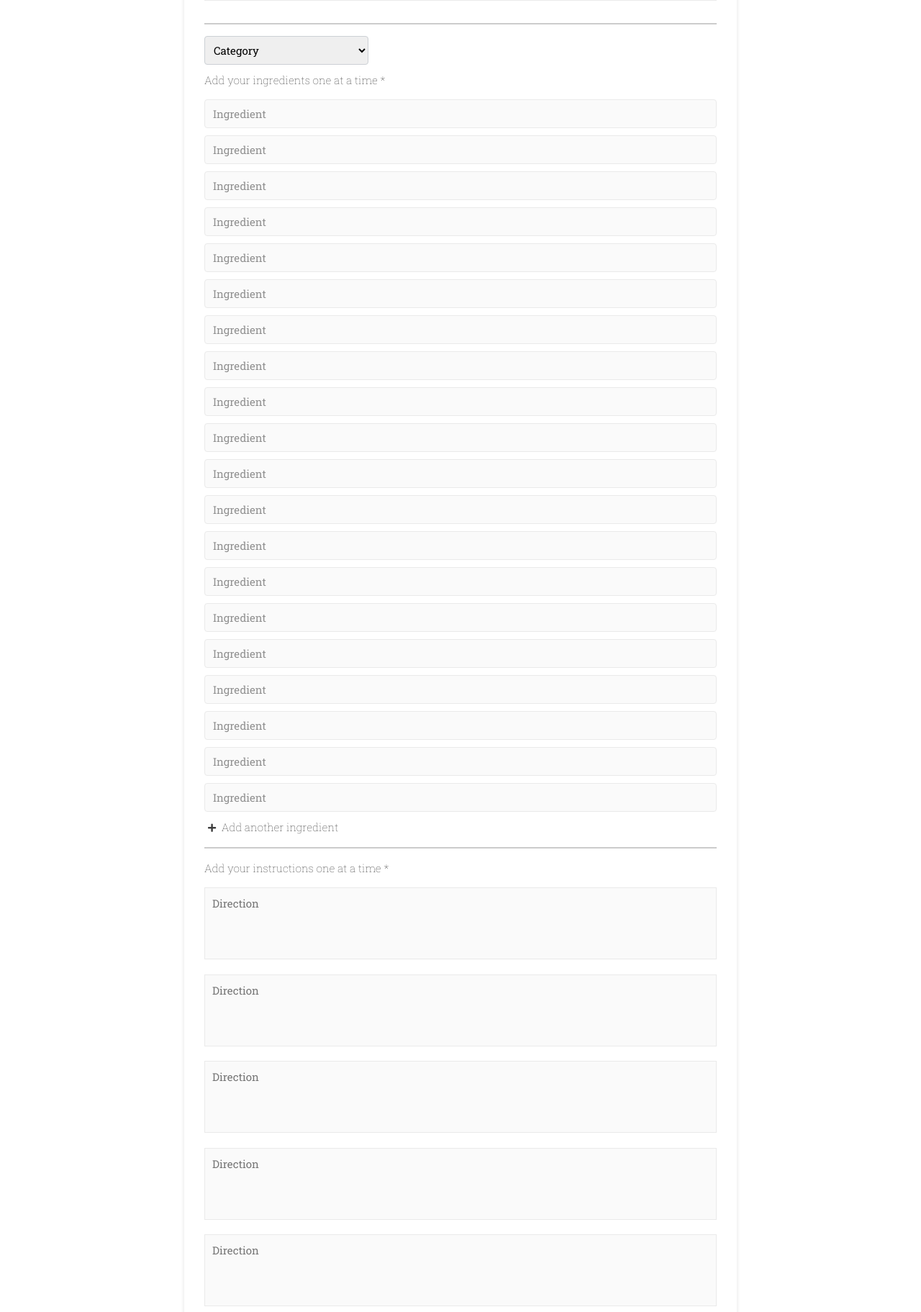
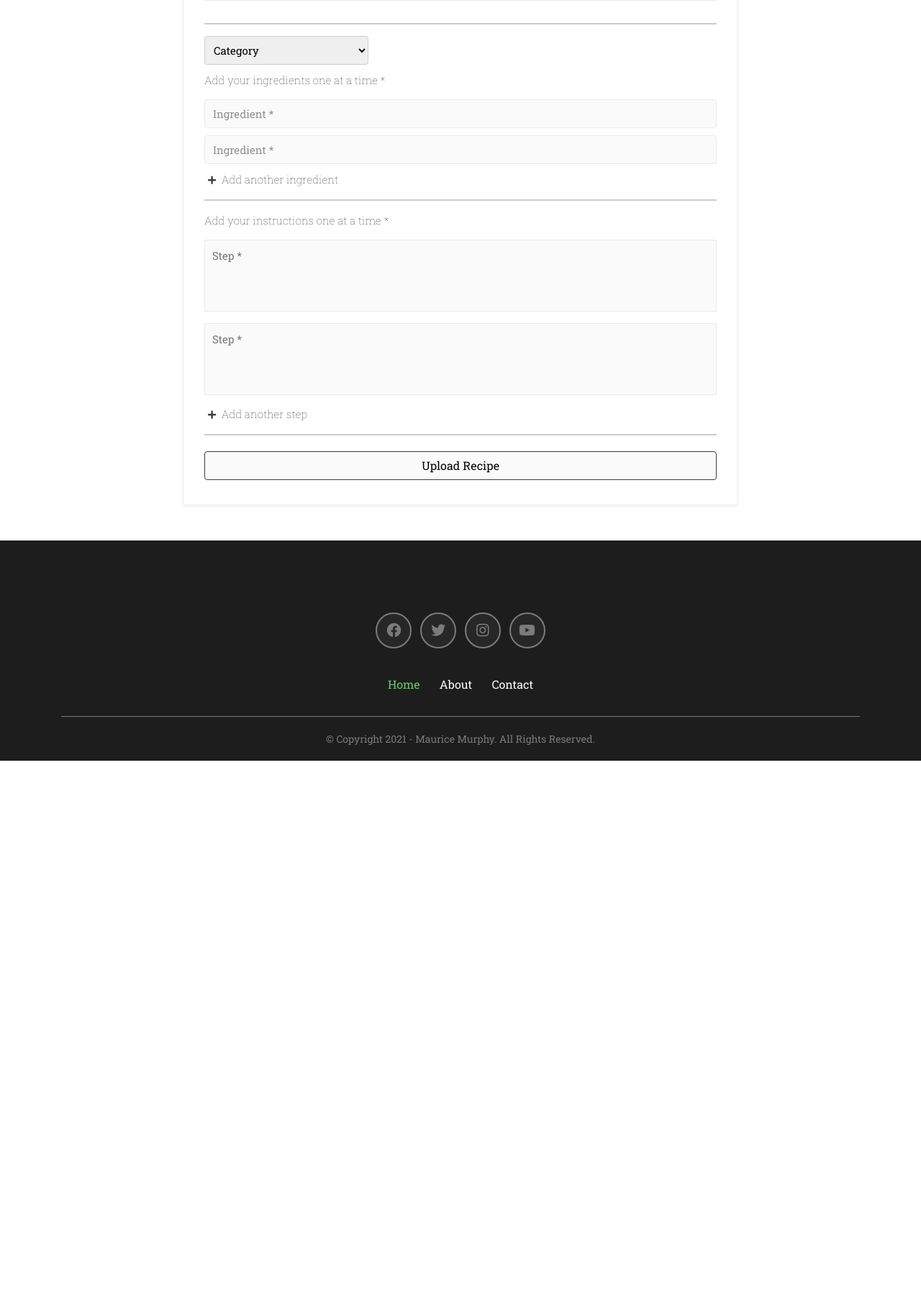
Before and after one commit to mauricetjmurphy/The_Foodie_Flask_App, a Flask app: page /recipe/new in a window 1280 px wide. Shown: the part 609-2432 px from the top of the page at 72% size. After the commit the page ends 1666 px from the top, so only its background shows below. Run offline with Flask 2, Linux system fonts and the light colour scheme; the visitor is signed in with stand-in values (Sample User, id 1); some libraries are stand-ins or nearby versions.

Commit message:
Converted the ingredients and recipe steps to dynamic form fields using jquery

```diff
--- a/app/config.py
+++ b/app/config.py
@@ -1,5 +1,3 @@
-import os
-
 #Config object to store to staore all config settings for the app
 class Config(object):
     SECRET_KEY =  '\xac\xa0\xcd\xeb\x97y\x97|\x136\xa1\xee\x8b\x07\x18\x9d'
--- a/app/forms.py
+++ b/app/forms.py
@@ -5,6 +5,7 @@ from wtforms.validators import DataRequired, Email, Length, EqualTo, ValidationE
 from app.models import User
 from app import mongo
 from flask_login import current_user
+from mongoengine import ListField
 
 #Creating the form classes
 class LoginForm(FlaskForm):
@@ -37,9 +38,9 @@ class DirectionsForm(FlaskForm):
 class RecipeForm(FlaskForm):
     recipe_title = StringField("Name", validators=[DataRequired()])
     description = TextAreaField("Description", validators=[DataRequired(), Length(min=50)])
-    ingredients  = FieldList(FormField(IngredientsForm), min_entries=20, max_entries=20)
-    directions  = FieldList(FormField(DirectionsForm), min_entries=10, max_entries=20)
     dishImageURL = StringField("Image URL")
+    ingredients  = ListField(StringField())
+    directions  = ListField(StringField())
     submit = SubmitField("Upload Recipe")
 
 class UpdateAccountForm(FlaskForm):
--- a/app/routes.py
+++ b/app/routes.py
@@ -119,16 +119,8 @@ def new_recipe():
         recipe_title = form.recipe_title.data
         description = form.description.data
 
-        ingredients = []
-        for field in form.ingredients:
-            if field.form.ingredient.data != "":
-                ingredients.append(field.form.ingredient.data)
-
-        directions = []
-        for field in form.directions:
-            if field.form.direction.data != "":
-                directions.append(field.form.direction.data)
-
+        ingredients = request.form.getlist('ingredient-field[]')
+        directions = request.form.getlist('step-field[]')
         category = request.form.get('category')
 
         dishImageURL = form.dishImageURL.data
--- a/app/static/js/custom.js
+++ b/app/static/js/custom.js
@@ -1,3 +1,46 @@
 $(document).ready(function () {
     $(".alert").delay(3000).slideUp(400);
 });
+
+$(document).ready(function () {
+    var max_input_fields = 10;
+    var add_input = $(".add-ingredient");
+    var input_wrapper = $(".ingredients");
+    var add_input_count = 1;
+    var new_input = `<input
+    value=""
+    type="text"
+    name="ingredient-field[]"
+    class="ingredient_input"
+    placeholder="Ingredient *"
+    required
+/>`;
+    $(add_input).click(function () {
+        if (add_input_count < max_input_fields) {
+            add_input_count++;
+            $(input_wrapper).append(new_input);
+        }
+    });
+});
+
+$(document).ready(function () {
+    var max_input_fields = 10;
+    var add_input = $(".add-step");
+    var input_wrapper = $(".steps");
+    var add_input_count = 1;
+    var new_input = `<textarea
+    rows="3"
+    value=""
+    type="text"
+    name="step-field[]"
+    class="step_input"
+    placeholder="Step *"
+    required
+></textarea>`;
+    $(add_input).click(function () {
+        if (add_input_count < max_input_fields) {
+            add_input_count++;
+            $(input_wrapper).append(new_input);
+        }
+    });
+});
--- a/app/templates/add_recipe.html
+++ b/app/templates/add_recipe.html
@@ -41,14 +41,25 @@
     <!-- prettier ignore -->
     <p>Add your ingredients one at a time *</p>
     <div class="ingredients">
-        {% for ingredient in form.ingredients %}
-        <!-- prettier ignore -->
-        {{ ingredient.hidden_tag() }} {{
-        ingredient.form.ingredient(class='ingredient', placeholder="Ingredient")
-        }}
+        <input
+            value=""
+            type="text"
+            name="ingredient-field[]"
+            class="ingredient_input"
+            placeholder="Ingredient *"
+            required
+        />
+
+        <input
+            value=""
+            type="text"
+            name="ingredient-field[]"
+            class="ingredient_input"
+            placeholder="Ingredient *"
+            required
+        />
     </div>
-    <!-- prettier ignore -->
-    {% endfor %}
+
     <div>
         <i class="fas fa-plus add-ingredient"></i>
         <p class="add-ingredient" style="display: inline">
@@ -61,11 +72,25 @@
     <!-- prettier ignore -->
     <p>Add your instructions one at a time *</p>
     <div class="steps">
-        {% for direction in form.directions %}
-        <!-- prettier ignore -->
-        {{ direction.hidden_tag() }} {{
-        direction.form.direction(class="direction", rows=3 ,
-        placeholder="Direction") }} {% endfor %}
+        <textarea
+            rows="3"
+            value=""
+            type="text"
+            name="step-field[]"
+            class="step_input"
+            placeholder="Step *"
+            required
+        ></textarea>
+
+        <textarea
+            rows="3"
+            value=""
+            type="text"
+            name="step-field[]"
+            class="step_input"
+            placeholder="Step *"
+            required
+        ></textarea>
     </div>
     <div>
         <i class="fas fa-plus add-step"></i>
```
Also changed, not shown: app/__init__.py (+4 -6 lines).
